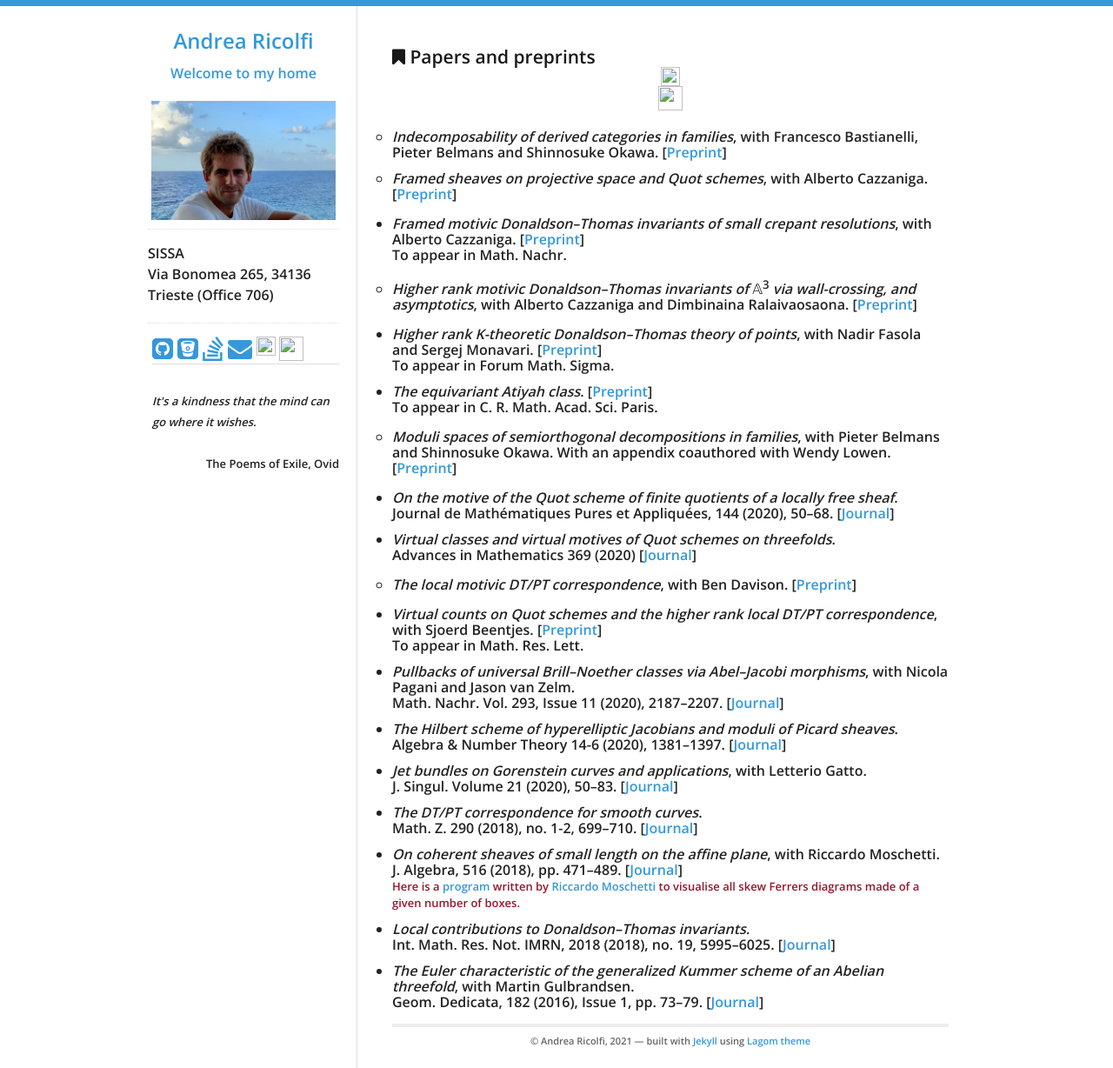
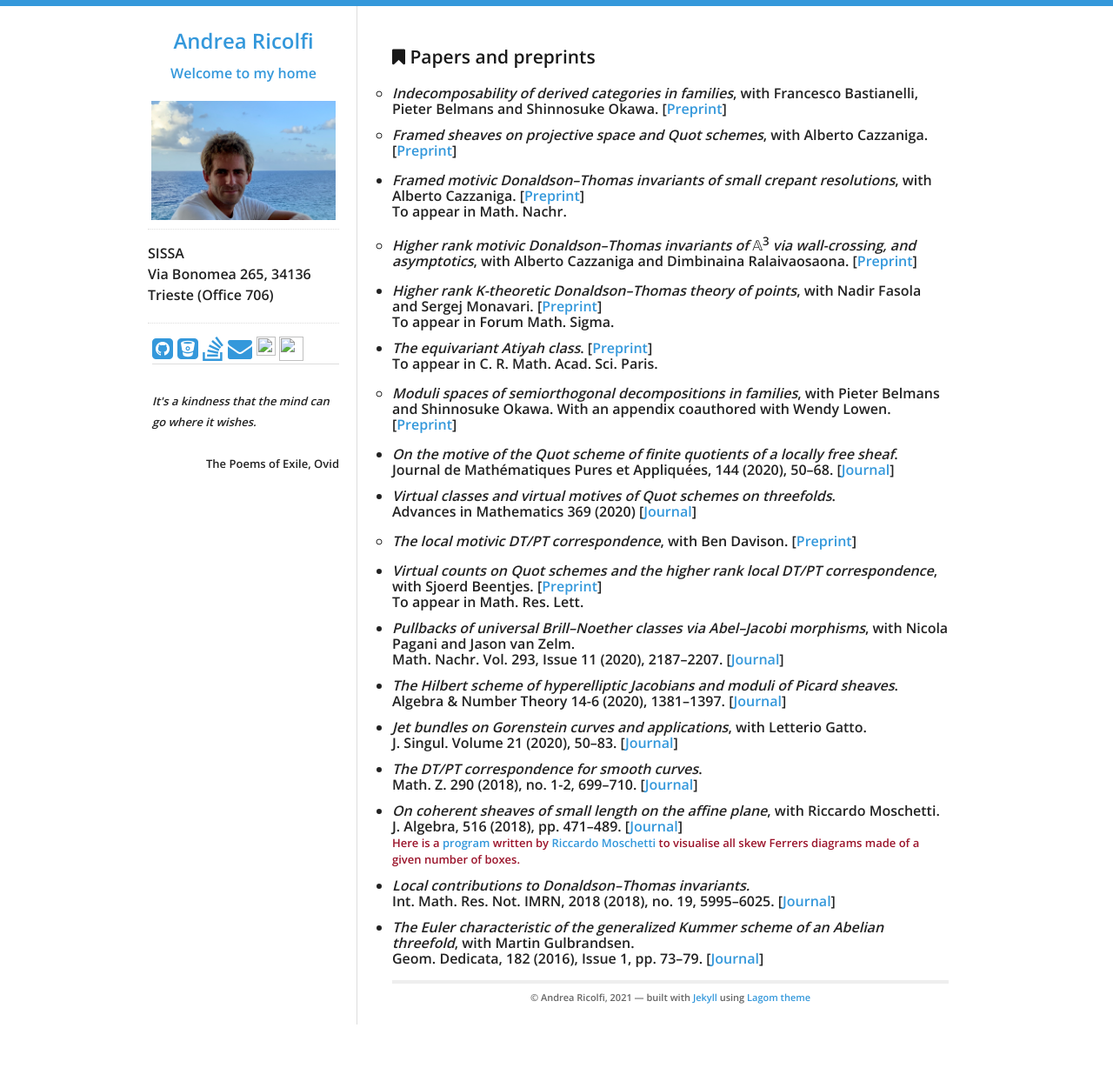
Before and after one commit to atricolfi/atricolfi.github.io, a Jekyll site: the page built from MATHEMATICS/Papers.html, in a window 1280 px wide. Shown: the whole page at 87% size. Built offline with Jekyll 4.4.1, drawn with Linux system fonts in a browser that asks for light colours; after the commit the page ends 1178 px from its top, so only the background shows below that.

Commit message:
Update Papers.html

```diff
--- a/MATHEMATICS/Papers.html
+++ b/MATHEMATICS/Papers.html
@@ -4,14 +4,7 @@ title: Blog Posts
 ---
 
 <div id="home">
-  <h3><i class="fa fa-bookmark"></i> Papers and preprints
-          <a href="https://scholar.google.com/citations?user=bGunzxQAAAAJ&hl=en" style="text-decoration: none">
-<img height="22" width="22" src="googlescholar.svg">
-        </a>
-        <a href="https://arxiv.org/search/?query=ricolfi&searchtype=all&source=header" style="text-decoration: none">
-<img height="28" width="28" src="arxiv.svg">
-        </a>
-  </h3>
+  <h3><i class="fa fa-bookmark"></i> Papers and preprints</h3>
 <p>
 
 
```
